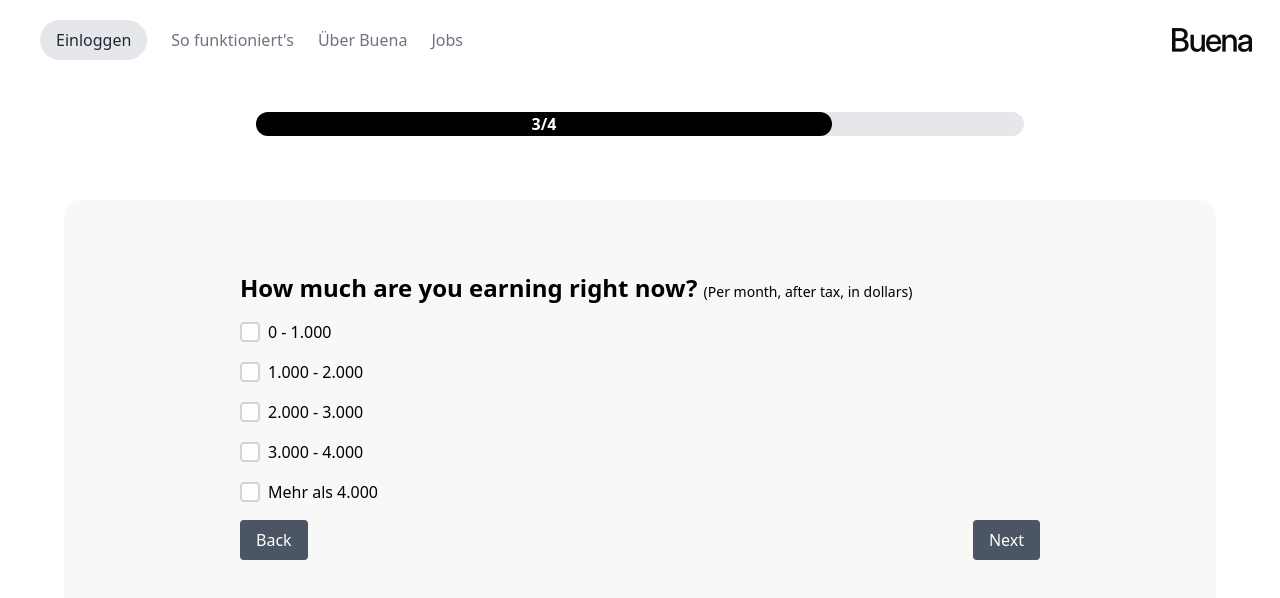
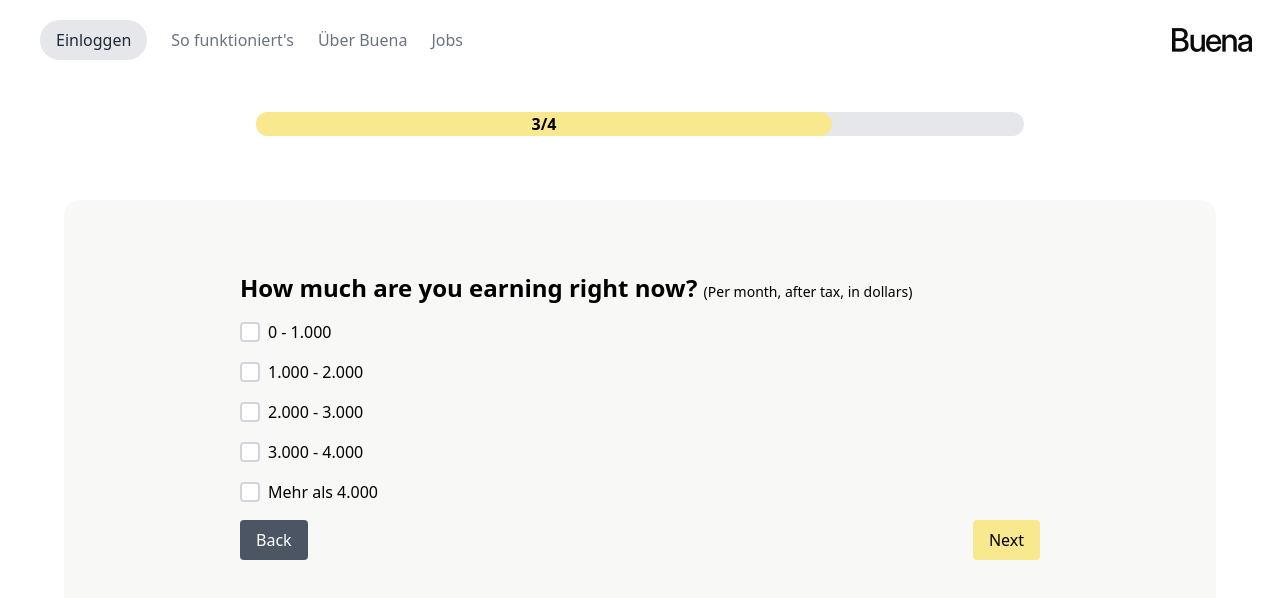
Before and after one commit to ali6134/buena-mockdesign-as, a React (Create React App) app: page /salary-info in a window 1280 px wide. Shown: the top 598 px of the page. Built offline with nearby package versions, Linux system fonts and the light colour scheme.

Commit message:
Akzentfarben geändert hehe

```diff
--- a/package.json
+++ b/package.json
@@ -20,6 +20,7 @@
     "react-phone-input-2": "^2.15.1",
     "react-router-dom": "^6.25.1",
     "react-scripts": "5.0.1",
+    "react-toastify": "^10.0.5",
     "typescript": "^4.9.5",
     "web-vitals": "^2.1.4",
     "yup": "^1.4.0"
--- a/src/App.tsx
+++ b/src/App.tsx
@@ -7,6 +7,8 @@ import Sum from './pages/Sum';
 import Welcome from './pages/Welcome';
 import { AppProvider } from './AppContext';
 import Layout from './Layout';
+import { ToastContainer } from 'react-toastify';
+import 'react-toastify/dist/ReactToastify.css';
 
 const App: React.FC = () => {
   const [currentStep, setCurrentStep] = useState(0);
@@ -25,6 +27,7 @@ const App: React.FC = () => {
               <Route path="/sum" element={<Sum setCurrentStep={setCurrentStep} />} />
             </Routes>
           </Layout>
+          <ToastContainer />
         </div>
       </Router>
     </AppProvider>
--- a/src/Layout.tsx
+++ b/src/Layout.tsx
@@ -45,7 +45,7 @@ const Layout: React.FC<LayoutProps> = ({ children, currentStep, totalSteps }) =>
       {!isWelcomePage && (
         <div className="w-full flex justify-center my-4">
           <ProgressBar
-            bgcolor="#000000"
+            bgcolor="#f8e98e"
             completed={(currentStep / totalSteps) * 100}
             currentStep={currentStep}
             totalSteps={totalSteps}
--- a/src/components/ProgressBar.tsx
+++ b/src/components/ProgressBar.tsx
@@ -14,7 +14,7 @@ const ProgressBar: React.FC<ProgressBarProps> = ({ bgcolor, completed, currentSt
         className="h-full rounded-full flex items-center justify-center"
         style={{ width: `${completed}%`, backgroundColor: bgcolor, transition: 'width 1s ease-in-out' }}
       >
-        <span className="text-white font-bold">{`${currentStep}/${totalSteps}`}</span>
+        <span className="text-black font-bold">{`${currentStep}/${totalSteps}`}</span>
       </div>
     </div>
   );
--- a/src/index.css
+++ b/src/index.css
@@ -4,16 +4,16 @@
 
 @keyframes fillFromLeft {
   0% {
-    background-color: #4b5563;
+    background-color: #f8e98e;
   }
   100% {
-    background-color: black;
+    background-color: #fff9cc;
   }
 }
 
 .fill-animation {
-  background-color: #4b5563;
-  color: white;
+  background-color: #f8e98e;
+  color: black;
   border: none;
   cursor: pointer;
   padding: 0.5rem 1rem;
@@ -30,7 +30,7 @@
   left: 0;
   height: 100%;
   width: 100%;
-  background-color: black;
+  background-color: #fff9cc;
   transform: scaleX(0);
   transform-origin: left;
   transition: transform 0.4s ease;
--- a/src/pages/Sum.tsx
+++ b/src/pages/Sum.tsx
@@ -2,6 +2,7 @@ import React, { useEffect, useContext, useState } from 'react';
 import { useNavigate } from 'react-router-dom';
 import { AppContext } from '../AppContext';
 import { FaEdit } from 'react-icons/fa';
+import { toast } from 'react-toastify';
 
 interface SumProps {
   setCurrentStep: (step: number) => void;
@@ -14,8 +15,7 @@ const Sum: React.FC<SumProps> = ({ setCurrentStep }) => {
 
   useEffect(() => {
     setCurrentStep(4);
-    console.log('Current state:', state);
-  }, [setCurrentStep, state]);
+  }, [setCurrentStep]);
 
   const handleEdit = (step: number) => {
     setCurrentStep(step);
@@ -40,8 +40,12 @@ const Sum: React.FC<SumProps> = ({ setCurrentStep }) => {
 
   const confirmSubmit = () => {
     setShowConfirm(false);
-    alert('Form Submitted!');
-    window.location.href = 'https://www.buena.com/ueber-uns#open-roles';
+    toast.success('Thank you for your time!', {
+      position: "top-center"
+    });
+    setTimeout(() => {
+      window.location.href = 'https://www.buena.com/ueber-uns';
+    }, 6000);
   };
 
   const cancelSubmit = () => {
@@ -56,7 +60,7 @@ const Sum: React.FC<SumProps> = ({ setCurrentStep }) => {
   return (
     <div className="bg-[#f8f8f6] shadow-md rounded-3xl p-6 inner-box">
       <h1 className="text-2xl font-bold mb-4">
-        Summary
+        Summary <span className="font-normal text-sm"></span>
       </h1>
       <div className="mb-4">
         <div className="flex items-center mb-2">
@@ -93,7 +97,7 @@ const Sum: React.FC<SumProps> = ({ setCurrentStep }) => {
         </div>
       </div>
       <div className="flex justify-between mt-4">
-        <button type="button" onClick={handleSubmit} className="px-4 py-2 bg-black text-white rounded">
+        <button type="button" onClick={handleSubmit} className="px-4 py-2 bg-[#f8e98e] text-black rounded">
           Submit
         </button>
       </div>
--- a/src/pages/Welcome.tsx
+++ b/src/pages/Welcome.tsx
@@ -3,7 +3,7 @@ import { useNavigate } from 'react-router-dom';
 import colleaguesImage from '../assets/Colleagues.jpeg'; // Importiere das Bild
 
 const Welcome: React.FC = () => {
-    const navigate = useNavigate();
+  const navigate = useNavigate();
 
   const handleNext = () => {
     navigate('/personal-info');
@@ -13,14 +13,16 @@ const Welcome: React.FC = () => {
     <div className="bg-[#f8f8f6] shadow-md rounded-3xl p-6 inner-box">
       <h1 className="text-3xl font-bold mb-4">First step towards freedom.</h1>
       <div className="mb-4">
-      <img src={colleaguesImage} alt="Colleagues interacting" className="w-full h-auto rounded" />
+        <img src={colleaguesImage} alt="Colleagues interacting" className="w-full h-auto rounded" />
       </div>
       <p className="text-lg mb-4">
         Joining Buena is a great idea because it simplifies property management, making it easier and more efficient for you to handle all your rental needs. Our platform provides top-notch tools and support, ensuring that your experience is seamless and hassle-free. TODO
       </p>
-      <button type="button" onClick={handleNext} className="px-4 py-2 bg-black text-white rounded">
-        Get Started
-      </button>
+      <div className="flex justify-end">
+        <button type="button" onClick={handleNext} className="px-4 py-2 bg-[#f8e98e] rounded">
+          Get Started
+        </button>
+      </div>
     </div>
   );
 };
```
Also changed, not shown: 1 other file (tests, documents, lock files or other folders).
